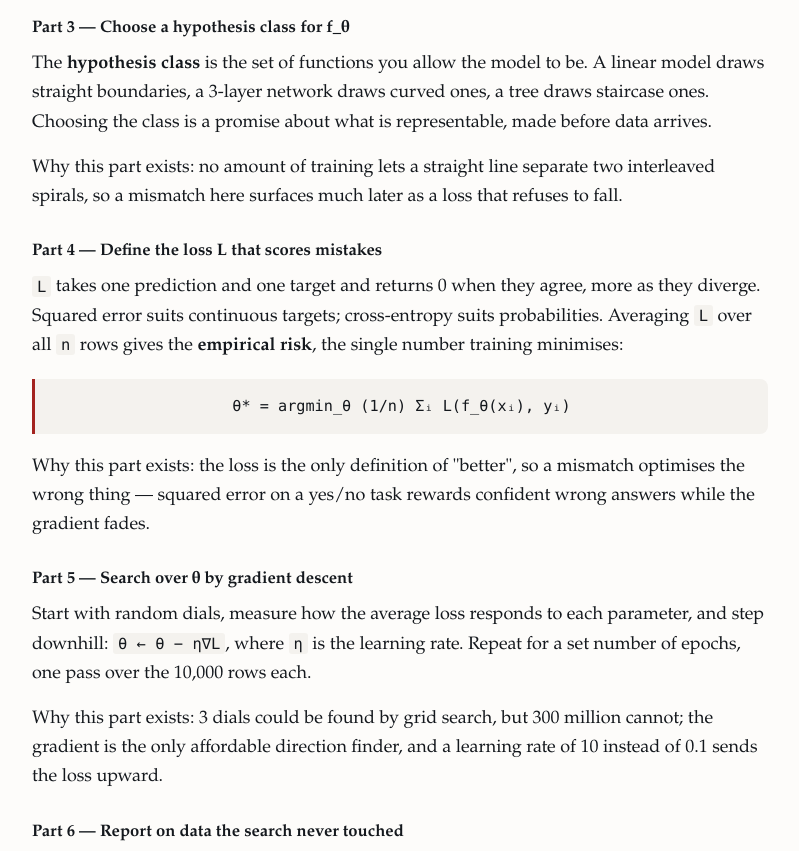
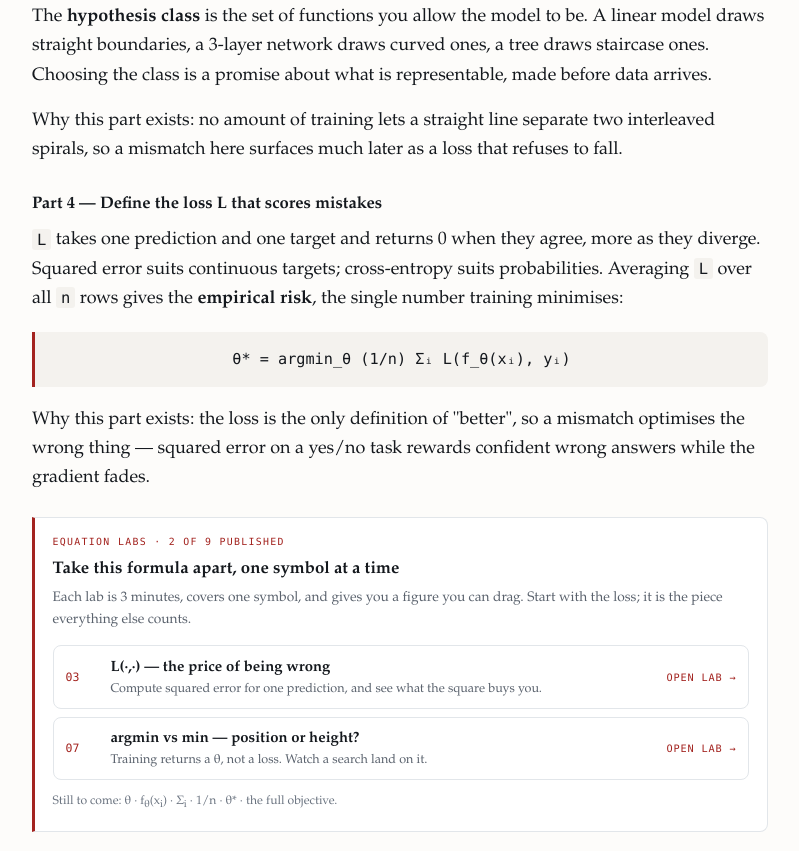
Before and after one commit to omarahmedZa/ai-ml-course, a plain HTML site: page lessons/004-supervised-learning.html in a window 1280 px wide. Shown: the part 1877-2728 px from the top of the page, without its empty margins (240-1039 px from the left). Drawn offline with Linux system fonts and the light colour scheme.

Commit message:
Place equation labs under the formula; add clear cards and breadcrumbs

```diff
--- a/assets/figures.css
+++ b/assets/figures.css
@@ -113,3 +113,61 @@ html[data-theme="dark"] {
   .fig-controls { display: none; }
   .fig svg { border: 1px solid #bbb; background: #fff; }
 }
+
+/* ---------- lab callout, placed where the equation lives ---------- */
+.crumbs {
+  font-family: ui-monospace, "SF Mono", Menlo, Consolas, monospace;
+  font-size: .68rem; letter-spacing: .06em; text-transform: uppercase;
+  color: var(--ink-faint); margin: 0 0 .9rem;
+}
+.crumbs a { color: var(--accent); text-decoration: none; }
+.crumbs a:hover { text-decoration: underline; }
+
+.lab-callout {
+  border: 1px solid var(--rule);
+  border-left: 3px solid var(--accent);
+  background: var(--card);
+  border-radius: 0 var(--radius) var(--radius) 0;
+  padding: 1rem 1.1rem 1.05rem;
+  margin: 1.5rem 0 1.7rem;
+}
+.lab-eyebrow {
+  font-family: ui-monospace, "SF Mono", Menlo, Consolas, monospace;
+  font-size: .62rem; letter-spacing: .13em; text-transform: uppercase;
+  color: var(--accent); margin: 0 0 .35rem;
+}
+.lab-title { font-size: 1.05rem; margin: 0 0 .25rem; font-weight: 600; }
+.lab-sub { font-size: .86rem; color: var(--ink-soft); margin: 0 0 .85rem; }
+.lab-list { list-style: none; padding: 0; margin: 0; display: grid; gap: .5rem; }
+.lab-list li { margin: 0; }
+.lab-list a {
+  display: grid; grid-template-columns: 2.1rem 1fr auto; gap: .7rem;
+  align-items: center; padding: .6rem .75rem;
+  border: 1px solid var(--rule); border-radius: 8px;
+  text-decoration: none; color: inherit;
+  transition: border-color .15s, background .15s, transform .06s;
+}
+.lab-list a:hover {
+  border-color: var(--accent); background: var(--accent-soft); transform: translateX(2px);
+}
+.lab-num {
+  font-family: ui-monospace, "SF Mono", Menlo, Consolas, monospace;
+  font-size: .72rem; color: var(--accent);
+}
+.lab-body strong { display: block; font-size: .93rem; }
+.lab-body span { display: block; font-size: .79rem; color: var(--ink-soft); line-height: 1.45; }
+.lab-go {
+  font-family: ui-monospace, "SF Mono", Menlo, Consolas, monospace;
+  font-size: .64rem; letter-spacing: .08em; text-transform: uppercase;
+  color: var(--accent); white-space: nowrap;
+}
+.lab-rest { font-size: .76rem; color: var(--ink-faint); margin: .75rem 0 0; }
+
+@media (max-width: 700px) {
+  .lab-list a { grid-template-columns: 1.8rem 1fr; }
+  .lab-go { grid-column: 2; justify-self: start; margin-top: .2rem; }
+}
+@media print {
+  .lab-callout { break-inside: avoid; }
+  .lab-go { display: none; }
+}
--- a/lessons/004-supervised-learning.html
+++ b/lessons/004-supervised-learning.html
@@ -23,8 +23,6 @@
   <h1>Supervised learning as function fitting</h1>
   <p class="objective">You can write down <code>(X, y, f_θ, L)</code> for any supervised task and say what is being learned.</p>
 </header>
-
-<p class="eqn-note" style="margin:.2rem 0 1.6rem">Equation labs: <a href="004.3-loss.html">L(·,·) — the price of being wrong</a> · <a href="004.7-argmin.html">argmin vs min</a></p>
 
 <h2>Why this matters</h2>
 <p class="lede">Every model in this course — a spam filter, a translation system, a Q-network — is the same four-part object. Name the four parts and you can read a paper's method section instead of guessing at it. Supervised learning is the pattern behind them all: a bank scores loan applications, a hospital flags scans, a phone predicts the next word. In each case somebody collected examples where the right answer was known, and the work is to find a rule that reproduces those answers and keeps holding on new ones. The vocabulary changes by field — "regression", "classification", "fine-tuning" — while the structure underneath stays put.</p>
@@ -53,6 +51,25 @@
 <p><code>L</code> takes one prediction and one target and returns 0 when they agree, more as they diverge. Squared error suits continuous targets; cross-entropy suits probabilities. Averaging <code>L</code> over all <code>n</code> rows gives the <strong>empirical risk</strong>, the single number training minimises:</p>
 <span class="formula">θ* = argmin_θ  (1/n) Σᵢ L(f_θ(xᵢ), yᵢ)</span>
 <p>Why this part exists: the loss is the only definition of "better", so a mismatch optimises the wrong thing — squared error on a yes/no task rewards confident wrong answers while the gradient fades.</p>
+<aside class="lab-callout" id="labs">
+  <p class="lab-eyebrow">Equation labs · 2 of 9 published</p>
+  <h3 class="lab-title">Take this formula apart, one symbol at a time</h3>
+  <p class="lab-sub">Each lab is 3 minutes, covers one symbol, and gives you a figure you can drag. Start with the loss; it is the piece everything else counts.</p>
+  <ul class="lab-list">
+    <li><a href="004.3-loss.html">
+      <span class="lab-num">03</span>
+      <span class="lab-body"><strong>L(·,·) — the price of being wrong</strong><span>Compute squared error for one prediction, and see what the square buys you.</span></span>
+      <span class="lab-go">Open lab →</span>
+    </a></li>
+    <li><a href="004.7-argmin.html">
+      <span class="lab-num">07</span>
+      <span class="lab-body"><strong>argmin vs min — position or height?</strong><span>Training returns a θ, not a loss. Watch a search land on it.</span></span>
+      <span class="lab-go">Open lab →</span>
+    </a></li>
+  </ul>
+  <p class="lab-rest">Still to come: θ · f<sub>θ</sub>(x<sub>i</sub>) · Σ<sub>i</sub> · 1/n · θ* · the full objective.</p>
+</aside>
+
 
 <h3>Part 5 — Search over θ by gradient descent</h3>
 <p>Start with random dials, measure how the average loss responds to each parameter, and step downhill: <code>θ ← θ − η∇L</code>, where <code>η</code> is the learning rate. Repeat for a set number of epochs, one pass over the 10,000 rows each.</p>
```
Also changed, not shown: lessons/004.3-loss.html (+3 -1 lines), lessons/004.7-argmin.html (+3 -1 lines).
